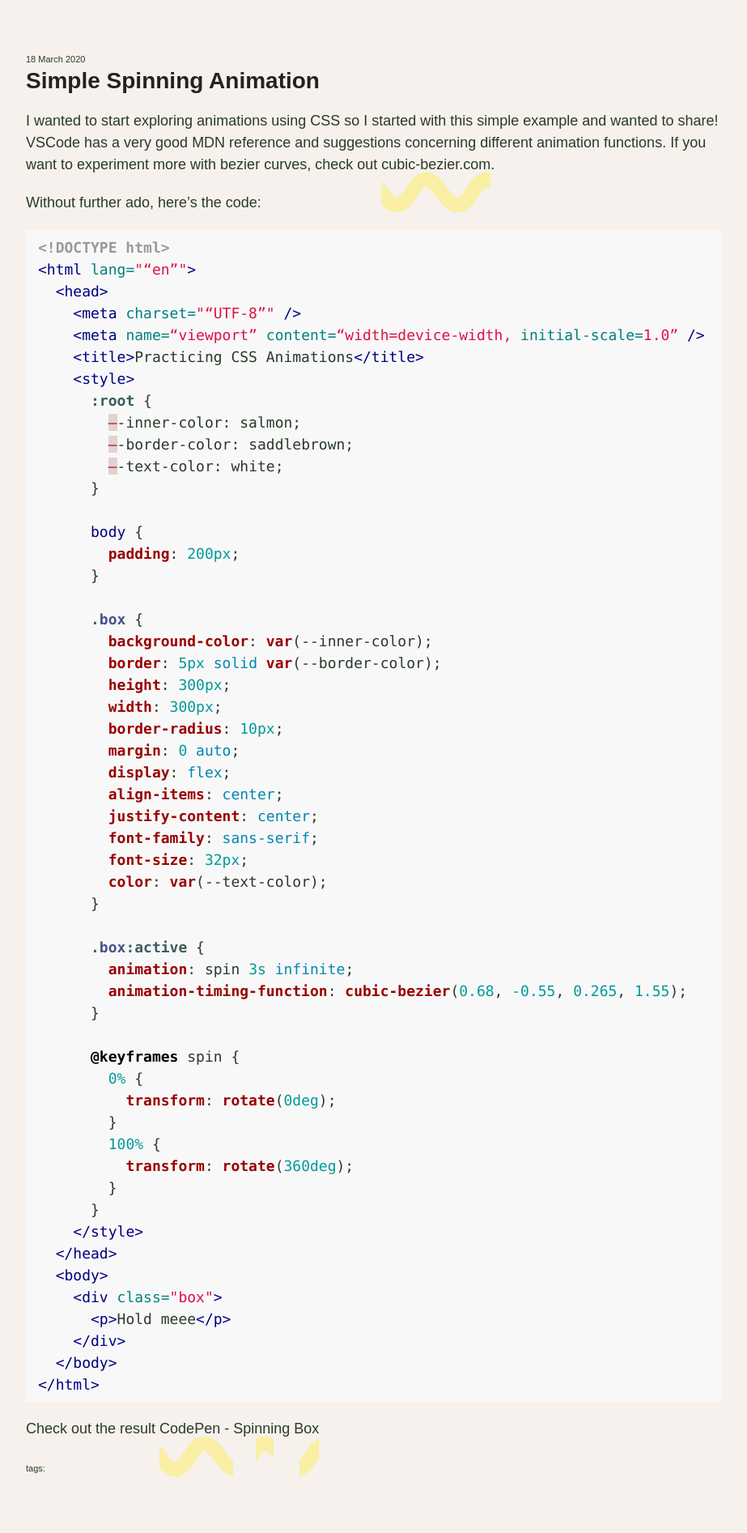
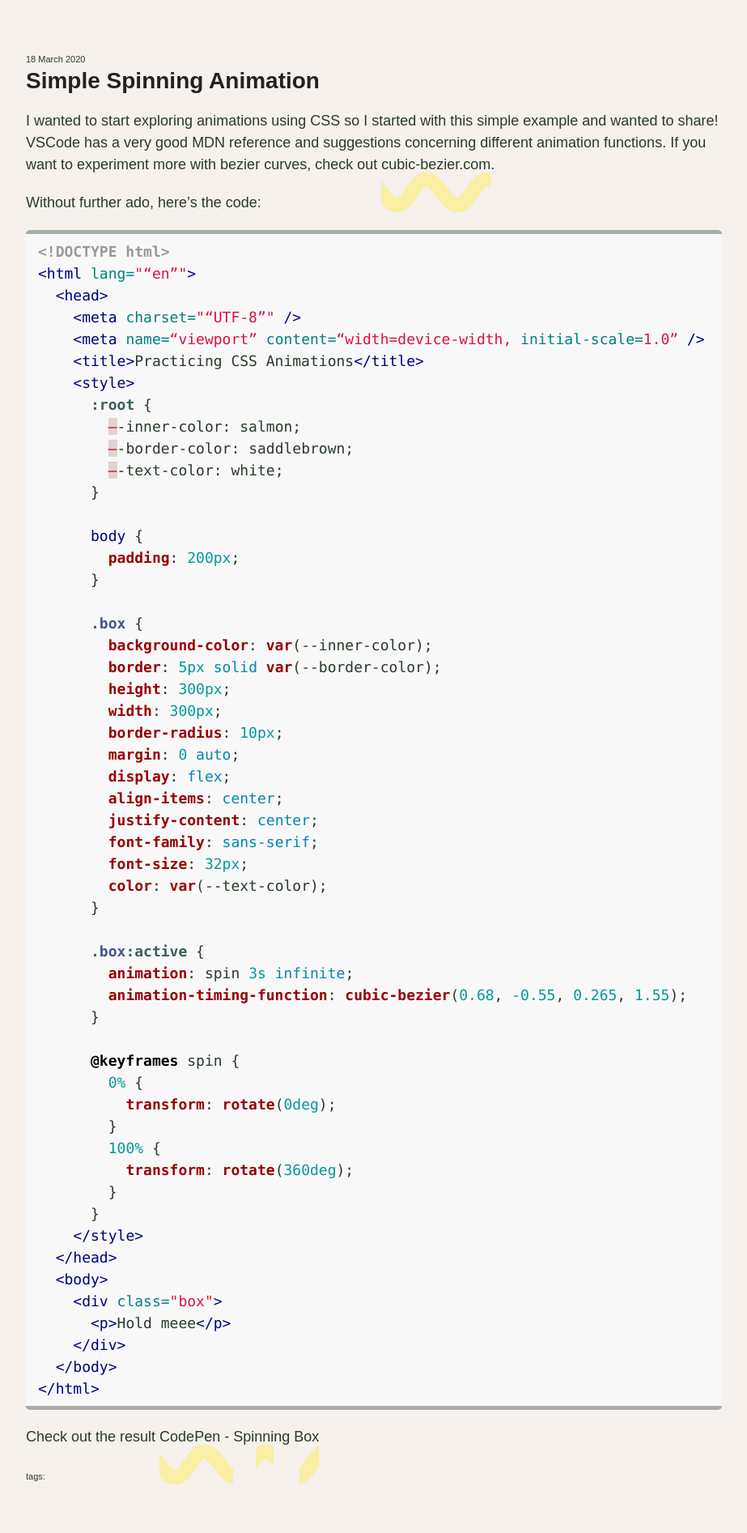
Before and after one commit to kristinamacekovic/new-web, a Jekyll site: the page built from _posts/2020-03-18-simple-spinning-animation.md, in a window 1280 px wide. Shown: the whole page at 81% size, without its empty margins (178-1101 px from the left). Built offline with Jekyll 4.4.1, drawn with Linux system fonts in a browser that asks for light colours; our own code applies the rules of GitHub Pages for plain Markdown files.

Commit message:
<pre> style

```diff
--- a/_sass/jekyll-theme-minimal.scss
+++ b/_sass/jekyll-theme-minimal.scss
@@ -5,6 +5,7 @@
   --bckg-color: rgba(239, 229, 219, 0.514);
   --accent-color: rgba(255, 234, 0, 0.301);
   --text-color: rgb(16.4%, 22.6%, 16.4%);
+  --text-color-light: rgba(42, 58, 42, 0.397);
 }
 
 body {
@@ -102,6 +103,9 @@ pre {
   padding: 8px 15px;
   border-radius: 5px;
   white-space: pre-wrap;
+  border-top: 5px solid var(--text-color-light);
+  border-bottom: 5px solid var(--text-color-light);
+  background-color: var(--bckg-color);
 }
 
 table {
```
